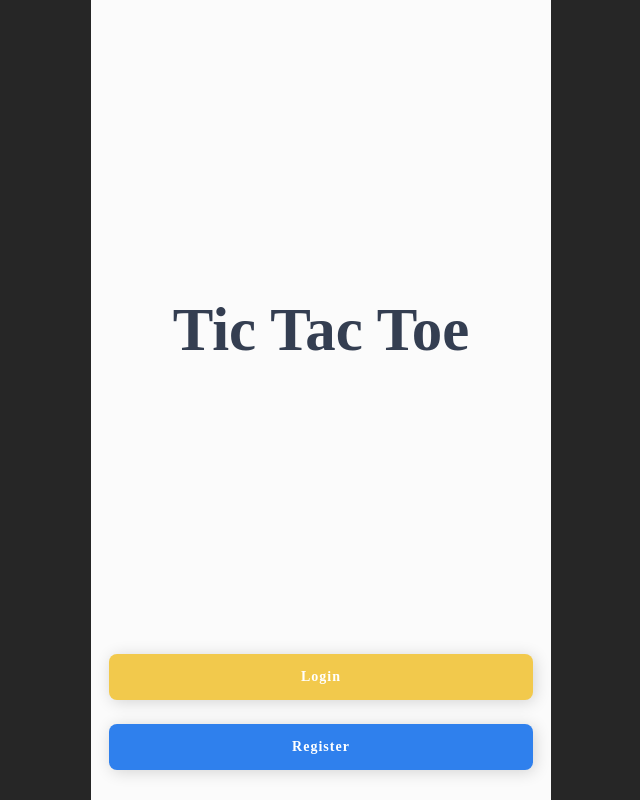
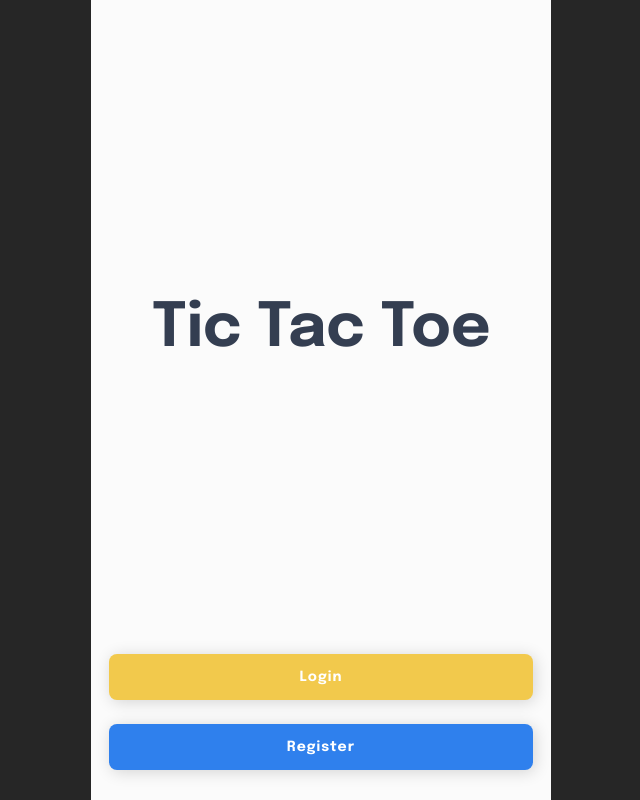
Before and after one commit to kanakkholwal/tic-tac-toe, a Next.js app: page / in a window 1280 px wide. Shown: the whole page, without its empty margins (319-959 px from the left). Built offline with nearby package versions, Linux system fonts and the light colour scheme; a web font is replaced by a local one.

Commit message:
seveeral things added

```diff
--- a/styles/globals.css
+++ b/styles/globals.css
@@ -31,7 +31,7 @@ body {
 
 body {
   font-size: 16px;
-  font-size: "Epilogue", sans-serif;
+  font-family: "Epilogue", sans-serif;
   background-color: #262626;
 }
 
--- a/styles/globals.scss
+++ b/styles/globals.scss
@@ -34,7 +34,7 @@ body {
 
 body {
   font-size: 16px;
-  font-size: "Epilogue", sans-serif;
+  font-family: "Epilogue", sans-serif;
   background-color: #262626;
 }
 
```
